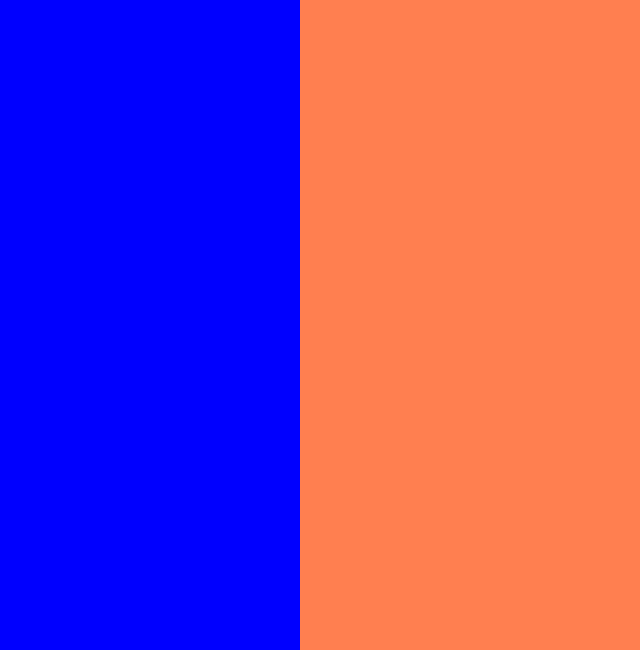
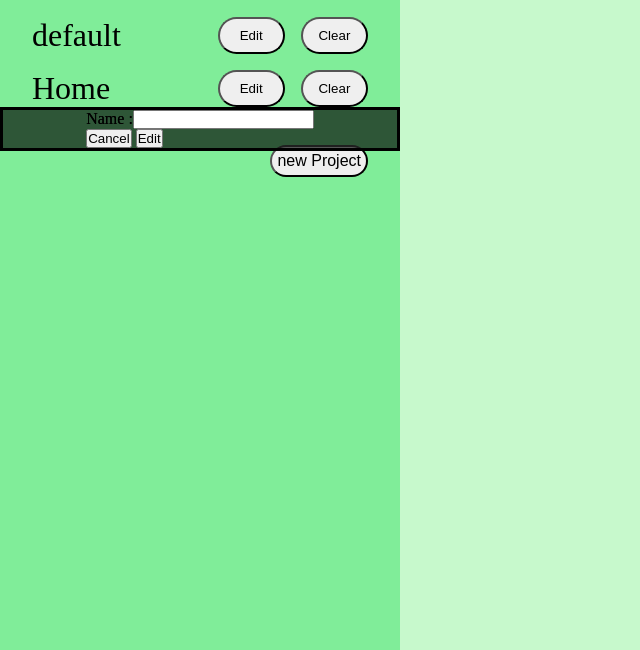
Before and after one commit to 0xsaidroot/Odin-todoList, a website built with webpack: page src/index.html in a window 1280 px wide. Shown: the part 150-800 px from the top of the page, without its empty margins (0-640 px from the left). Built offline with nearby package versions, Linux system fonts and the light colour scheme.

Commit message:
working on modal alignmet and display

```diff
--- a/src/index.html
+++ b/src/index.html
@@ -8,16 +8,15 @@
   <body>
     <aside id="aside">
            <h1 id="head">Projects</h1>
-
-
-      <ul id="projectList">
-
-      </ul>
+      <div id="projectContainer">
+        <ul id="projectList"></ul>
+        <button id="newProjectBtn">new Project</button>
+      </div>
 
       <dialog closedby="closerequest" id="newProjectDialogBox">
         <form method="dialog">
           <p>
-            <label for="title">Name :</label
+            <label for="newProjectName">Name :</label
             ><input type="text" id="newProjectName" />
           </p>
           <div class="lower-btn">
@@ -30,7 +29,7 @@
       <dialog closedby="closerequest" id="editProjectDialogBox">
         <form method="dialog">
           <p>
-            <label for="title">Name :</label
+            <label for="projectNameEdit">Name :</label
             ><input type="text" id="projectNameEdit" />
           </p>
           <button type="button" class="cancelBtn">Cancel</button>
--- a/src/projectUi.js
+++ b/src/projectUi.js
@@ -13,7 +13,7 @@ const projectList = document.querySelector('#projectList')
 const newProjectName = document.querySelector('#newProjectName');
 const editProjectName = document.querySelector('#projectNameEdit');
 
-const aside = document.querySelector('aside');
+const aside = document.querySelector('#projectContainer');
 
 
 
--- a/src/script.js
+++ b/src/script.js
@@ -1,6 +1,6 @@
 import "./styles.css";
-import { Todo } from './todos.js';
-import { Project } from "./project.js";
+import { Todo,saveTodoToProject } from './todos.js';
+import { Project,saveProject} from "./project.js";
 import { addNewProject, displayProjects, displayTodosOnClick, editAndClearProject } from "./projectUi.js"
 import { addTodoToProject, editAndClearTodos } from "./todoUi.js";
 
@@ -40,13 +40,24 @@ export const main = document.querySelector('main');
 export const openDialog = (dialog) => dialog.showModal();
 export const closeDialog = (dialog) => dialog.close();
 
+let project1 = new Project();
+let project2 = new Project("Home")
+let task = [];
+
+for (let i = 1; i <= 5; i++) {
+    task[i] = new Todo(`Programming ${i}`, "A short or long desc", '11/22/26', 'Very High');
+    saveTodoToProject(task[i], project1);
+    saveTodoToProject(task[i], project2);
+}
+
+saveProject(project1, projects);
+saveProject(project2, projects);
 
 
 
 
 
-
-loadProjects();
+// loadProjects();
 
 displayProjects(projects);
 displayTodosOnClick(projects);
--- a/src/styles.css
+++ b/src/styles.css
@@ -3,31 +3,72 @@
     margin: 0;
     box-sizing: border-box;
 }
+:root{
+    --aside-bg-color:#80ed99;
+    --main-bg-color:#c7f9cc;
+    --underline-color:#38a3a5;
+}
 body{
     height: 100vh;
     display: grid;
-    grid-template-columns: min(40%,300px)  1fr;
+    grid-template-columns: min(40%,400px)  1fr;
     grid-template-rows: 1fr;
 }
 aside{
-    background-color: blue;
+    background-color: var(--aside-bg-color);
     padding: 5rem 2rem;
 
 }
 aside #head{
 position: relative;
-margin-bottom: 1rem;
+margin-bottom: 2rem;
+font-size: 3em;
 }
 aside #head::after{
     content: '';
     height: .1em;
     width: 100%;
-    background-color: grey;
+    background-color: var(--underline-color);
     position: absolute;
     bottom: -10px;
     left: 0;
 
 }
 main{
-    background-color: coral;
+    background-color: var(--main-bg-color);
 }
+#projectContainer{
+    position: relative;
+}
+#projectContainer #newProjectBtn{
+    position: absolute;
+    font-size: 1rem;
+    padding: 5px;
+    border-radius: 20px;
+    right: 0;
+    bottom: -70px;
+}
+#projectList li{
+    display: grid;
+    grid-template-columns: 1fr 20% 20%;
+    gap: 1rem;
+}
+#projectList li button{
+    border-radius: 20px;
+}
+#projectList{
+    display: flex;
+    flex-direction: column;
+    list-style-type: none;
+    height: 100%;
+    gap: 1rem;
+    font-size: 2rem;
+}
+dialog{
+    display: flex;
+    align-items: center;
+    justify-content: center;
+    width: 400px;
+    height: auto;
+    background-color: rgba(0,0,0,0.4);
+}
```
Also changed, not shown: 1 other file.
